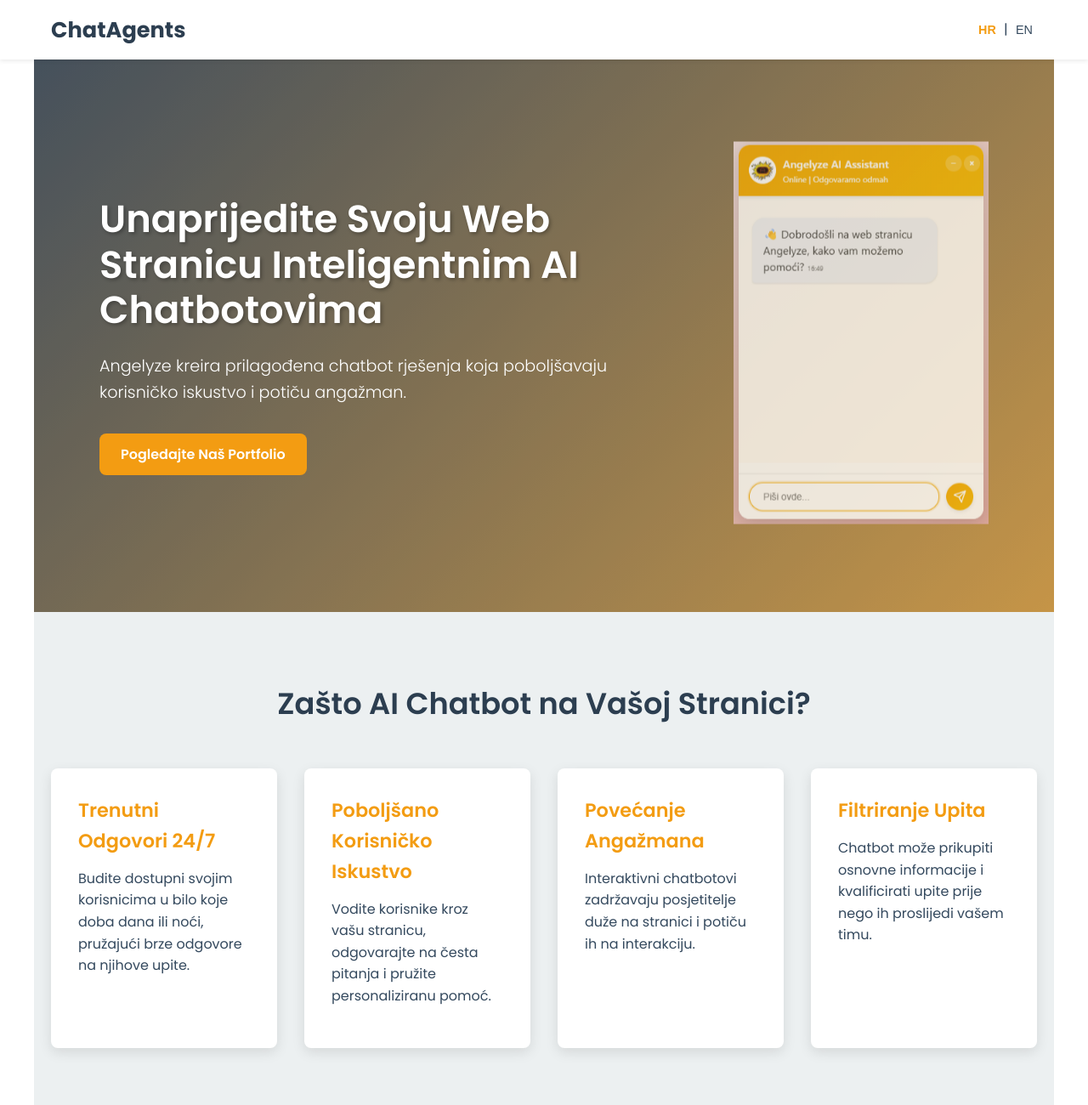
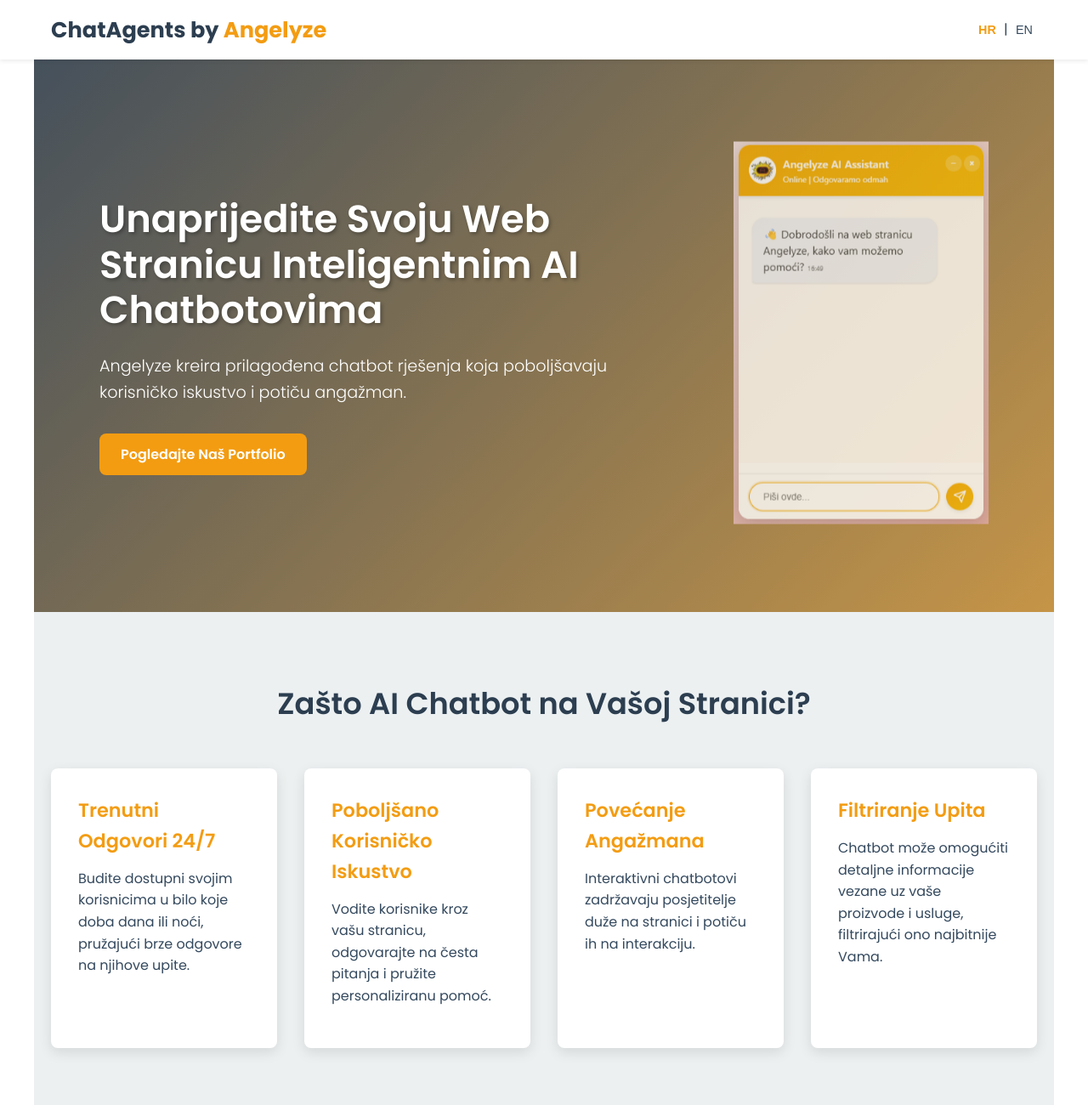
Before and after one commit to Angelyze/ChatAgents, a plain HTML site: page index.html in a window 1280 px wide. Shown: the top 1300 px of the page at 85% size. Drawn offline with nearby package versions, Linux system fonts and the light colour scheme.

Commit message:
Added query filtering to the chatbot

```diff
--- a/index.html
+++ b/index.html
@@ -31,7 +31,9 @@
 
     <header>
         <nav>
-            <div class="logo" data-lang-hr="ChatAgents" data-lang-en="ChatAgents">ChatAgents</div>
+            <div class="logo" data-lang-hr="ChatAgents by <a href='https://angelyze.org/' target='_blank'>Angelyze</a>" data-lang-en="ChatAgents by <a href='https://angelyze.org/' target='_blank'>Angelyze</a>">
+                ChatAgents by <a href="https://angelyze.org/" target="_blank">Angelyze</a>
+            </div>
             <div class="language-switcher">
                 <button id="lang-hr">HR</button> | <button id="lang-en">EN</button>
             </div>
@@ -68,7 +70,7 @@
                 </div>
                  <div class="benefit-item">
                     <h3 data-lang-hr="Filtriranje Upita" data-lang-en="Query Filtering">Filtriranje Upita</h3>
-                    <p data-lang-hr="Chatbot može prikupiti osnovne informacije i kvalificirati upite prije nego ih proslijedi vašem timu." data-lang-en="The chatbot can gather basic information and qualify inquiries before forwarding them to your team.">Chatbot može prikupiti osnovne informacije i kvalificirati upite prije nego ih proslijedi vašem timu.</p>
+                    <p data-lang-hr="Chatbot može omogućiti detaljne informacije vezane uz vaše proizvode i usluge, filtrirajući ono najbitnije Vama." data-lang-en="The chatbot can gather detailed information about your products and services, filtering out what is most important to you.">Chatbot može omogućiti detaljne informacije vezane uz vaše proizvode i usluge, filtrirajući ono najbitnije Vama.</p>
                 </div>
             </div>
         </section>
--- a/script.js
+++ b/script.js
@@ -23,10 +23,14 @@ document.addEventListener('DOMContentLoaded', () => {
                      const year = new Date().getFullYear();
                      element.innerHTML = text.replace('%YEAR%', year);
                  }
-                // Handle standard elements
-                else {
-                    element.textContent = text;
-                }
+                 // Handle the logo specifically to allow HTML link
+                 else if (element.classList.contains('logo')) {
+                     element.innerHTML = text;
+                 }
+                 // Handle standard elements
+                 else {
+                     element.textContent = text;
+                 }
             }
         });
 
```
